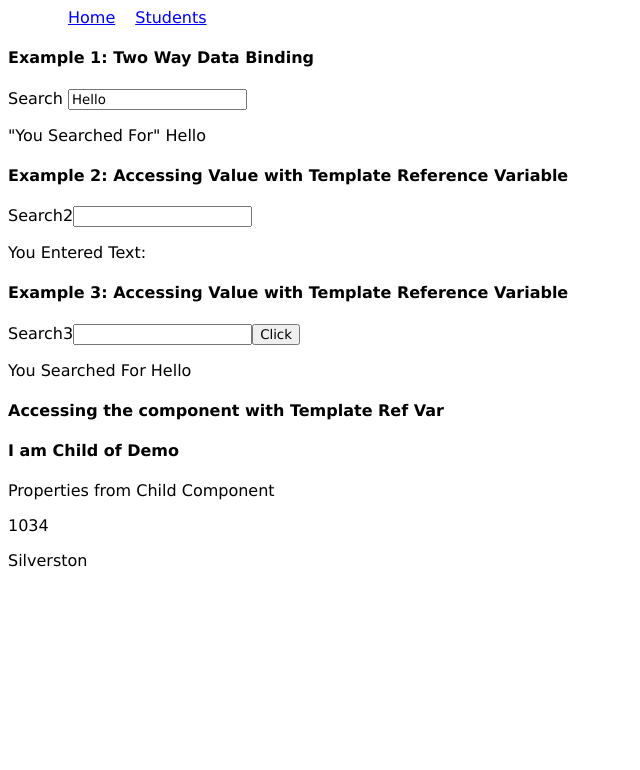
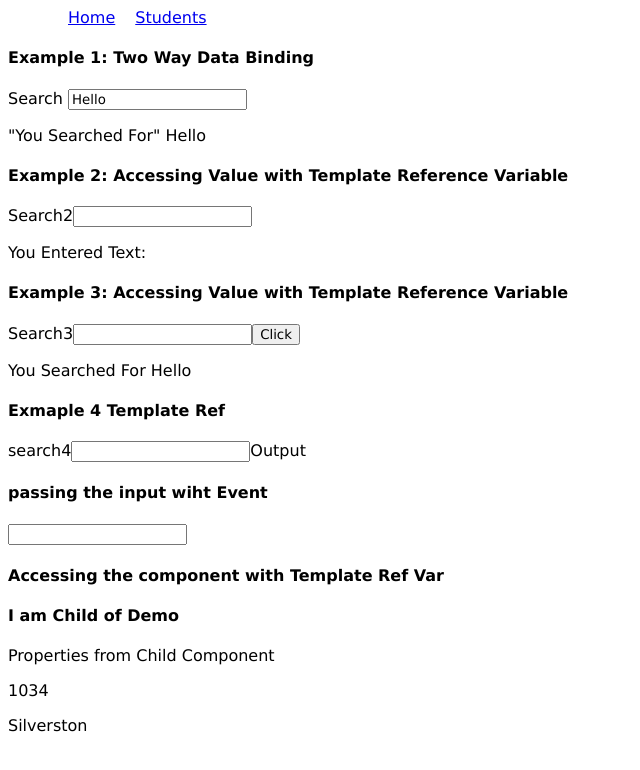
Before and after one commit to jusjassar/StackBlitz, an Angular app: page / in a window 1280 px wide. Shown: the top 770 px of the page, without its empty margins (0-640 px from the left). Built offline with nearby package versions, Linux system fonts and the light colour scheme.

Commit message:
2 files modified

```diff
--- a/src/app/demo/demo.component.html
+++ b/src/app/demo/demo.component.html
@@ -13,10 +13,23 @@
 </div>
 <div>
   <h4>Example 3: Accessing Value with Template Reference Variable</h4>
-  <label for="search2">Search3</label>
+  <label for="search3">Search3</label>
   <input type="text" #inputBox />
   <button (click)="searchText = inputBox.value">Click</button>
   <p>You Searched For {{ searchText }}</p>
+</div>
+<div>
+  <h4>Exmaple 4 Template Ref</h4>
+  <label for="">search4</label>
+  <input type="text" #searchBox (input)="searchedEntered(searchBox)" />
+  <label for="">Output</label>
+  <p>{{ searchOutput }}</p>
+  <!-- now go the the component file -->
+
+  <div>
+    <h4>passing the input wiht Event</h4>
+    <input type="text" (input)="inputMethod($event)" />
+  </div>
 </div>
 <div>
   <h4>Accessing the component with Template Ref Var</h4>
--- a/src/app/demo/demo.component.ts
+++ b/src/app/demo/demo.component.ts
@@ -1,4 +1,4 @@
-import { Component, OnInit } from '@angular/core';
+import { Component, ElementRef, OnInit } from '@angular/core';
 
 
 @Component({
@@ -12,5 +12,13 @@ export class DemoComponent implements OnInit {
 
   ngOnInit() {
   }
-  searchText:string='Hello'
+  searchText:string='Hello';
+  searchOutput:string='';
+  searchedEntered(searchStr:HTMLInputElement){
+    console.log(searchStr.value)
+  }
+  inputMethod(data:Event){
+    console.log((<HTMLInputElement>data.target).value)
+  }
+
 }
```
